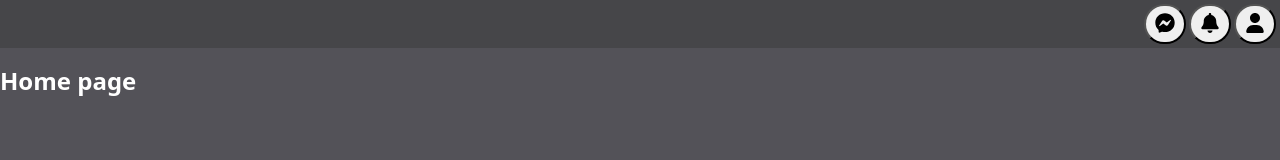
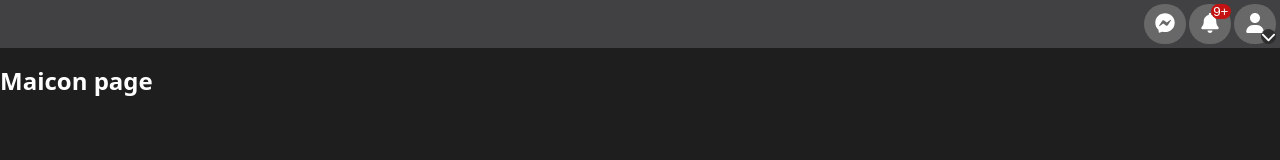
Before and after one commit to MCosta093/0.7.1, a plain HTML site: page index.html in a window 1280 px wide. Drawn offline with Linux system fonts and the light colour scheme.

Commit message:
correções em aula

```diff
--- a/index.html
+++ b/index.html
@@ -1,5 +1,5 @@
 <!DOCTYPE html>
-<html lang="en">
+<html lang="br">
   <head>
     <title>Home</title>
     <meta charset="UTF-8" />
@@ -10,10 +10,11 @@
     <nav>
       <div class="barra">
       <button><svg xmlns="http://www.w3.org/2000/svg" viewBox="0 0 512 512"><!--! Font Awesome Pro 6.2.1 by @fontawesome - https://fontawesome.com License - https://fontawesome.com/license (Commercial License) Copyright 2022 Fonticons, Inc. --><path d="M256.55 8C116.52 8 8 110.34 8 248.57c0 72.3 29.71 134.78 78.07 177.94 8.35 7.51 6.63 11.86 8.05 58.23A19.92 19.92 0 0 0 122 502.31c52.91-23.3 53.59-25.14 62.56-22.7C337.85 521.8 504 423.7 504 248.57 504 110.34 396.59 8 256.55 8zm149.24 185.13l-73 115.57a37.37 37.37 0 0 1-53.91 9.93l-58.08-43.47a15 15 0 0 0-18 0l-78.37 59.44c-10.46 7.93-24.16-4.6-17.11-15.67l73-115.57a37.36 37.36 0 0 1 53.91-9.93l58.06 43.46a15 15 0 0 0 18 0l78.41-59.38c10.44-7.98 24.14 4.54 17.09 15.62z"/></svg></button>
-      <button><svg xmlns="http://www.w3.org/2000/svg" viewBox="0 0 448 512"><!--! Font Awesome Pro 6.2.1 by @fontawesome - https://fontawesome.com License - https://fontawesome.com/license (Commercial License) Copyright 2022 Fonticons, Inc. --><path d="M224 0c-17.7 0-32 14.3-32 32V51.2C119 66 64 130.6 64 208v18.8c0 47-17.3 92.4-48.5 127.6l-7.4 8.3c-8.4 9.4-10.4 22.9-5.3 34.4S19.4 416 32 416H416c12.6 0 24-7.4 29.2-18.9s3.1-25-5.3-34.4l-7.4-8.3C401.3 319.2 384 273.9 384 226.8V208c0-77.4-55-142-128-156.8V32c0-17.7-14.3-32-32-32zm45.3 493.3c12-12 18.7-28.3 18.7-45.3H224 160c0 17 6.7 33.3 18.7 45.3s28.3 18.7 45.3 18.7s33.3-6.7 45.3-18.7z"/></svg></button>
-      <button><svg xmlns="http://www.w3.org/2000/svg" viewBox="0 0 448 512"><!--! Font Awesome Pro 6.2.1 by @fontawesome - https://fontawesome.com License - https://fontawesome.com/license (Commercial License) Copyright 2022 Fonticons, Inc. --><path d="M224 256c70.7 0 128-57.3 128-128S294.7 0 224 0S96 57.3 96 128s57.3 128 128 128zm-45.7 48C79.8 304 0 383.8 0 482.3C0 498.7 13.3 512 29.7 512H418.3c16.4 0 29.7-13.3 29.7-29.7C448 383.8 368.2 304 269.7 304H178.3z"/></svg></button>
+      <button class="msg"><span>9+</span><svg xmlns="http://www.w3.org/2000/svg" viewBox="0 0 448 512"><!--! Font Awesome Pro 6.2.1 by @fontawesome - https://fontawesome.com License - https://fontawesome.com/license (Commercial License) Copyright 2022 Fonticons, Inc. --><path d="M224 0c-17.7 0-32 14.3-32 32V51.2C119 66 64 130.6 64 208v18.8c0 47-17.3 92.4-48.5 127.6l-7.4 8.3c-8.4 9.4-10.4 22.9-5.3 34.4S19.4 416 32 416H416c12.6 0 24-7.4 29.2-18.9s3.1-25-5.3-34.4l-7.4-8.3C401.3 319.2 384 273.9 384 226.8V208c0-77.4-55-142-128-156.8V32c0-17.7-14.3-32-32-32zm45.3 493.3c12-12 18.7-28.3 18.7-45.3H224 160c0 17 6.7 33.3 18.7 45.3s28.3 18.7 45.3 18.7s33.3-6.7 45.3-18.7z"/></svg></button>
+      <button class="flag"><svg xmlns="http://www.w3.org/2000/svg" viewBox="0 0 512 512"><!--! Font Awesome Pro 6.2.1 by @fontawesome - https://fontawesome.com License - https://fontawesome.com/license (Commercial License) Copyright 2022 Fonticons, Inc. --><path d="M233.4 406.6c12.5 12.5 32.8 12.5 45.3 0l192-192c12.5-12.5 12.5-32.8 0-45.3s-32.8-12.5-45.3 0L256 338.7 86.6 169.4c-12.5-12.5-32.8-12.5-45.3 0s-12.5 32.8 0 45.3l192 192z"/></svg><svg xmlns="http://www.w3.org/2000/svg" viewBox="0 0 448 512"><!--! Font Awesome Pro 6.2.1 by @fontawesome - https://fontawesome.com License - https://fontawesome.com/license (Commercial License) Copyright 2022 Fonticons, Inc. --><path d="M224 256c70.7 0 128-57.3 128-128S294.7 0 224 0S96 57.3 96 128s57.3 128 128 128zm-45.7 48C79.8 304 0 383.8 0 482.3C0 498.7 13.3 512 29.7 512H418.3c16.4 0 29.7-13.3 29.7-29.7C448 383.8 368.2 304 269.7 304H178.3z"/></svg></button>
+
     </div>
     </nav>
-      <h1>Home page</h1>
+      <h1>Maicon page</h1>
   </body>
 </html>
--- a/styles.css
+++ b/styles.css
@@ -1,14 +1,12 @@
 * {
   box-sizing: border-box;
 }
-
 body {
   margin: 0;
   font-family: system-ui, sans-serif;
   color: white;
-  background-color: rgba(15, 14, 22, 0.712);
+  background-color: rgba(0, 0, 0, 0.884);
 }
-
 .barra {
   position: relative;
   display: flex;
@@ -16,8 +14,8 @@ body {
   justify-content: right;
   padding: 4px;
   gap: 0.2rem;
-  border-bottom: none;
-  background-color: rgba(69, 69, 71, 0.877);
+  border-bottom: 1px white;
+  background-color: rgba(69, 69, 71, 0.911);
 }
 button {
   position: relative;
@@ -25,11 +23,33 @@ button {
   width: 10px;
   min-width: 42px;
   border-radius: 500px;
-
+  background-color: rgb(104, 104, 104);
+  border: none;
 }
-svg{
+svg {
   width: 20px;
   height: 20px;
+  fill: white;
+}
+.flag svg:first-child {
+  position: absolute;
+  width: 15px;
+  height: 15px;
+  right: 0;
+  bottom: 0;
+  border-radius: 500px;
+  background-color: rgba(43, 42, 42, 0.89);
+}
+span {
+  position: absolute;
+  right: 0;
+  top: 0;
+  color: white;
+  width: 15px;
+  height: 15px;
+  border-radius: 500px;
+  background-color: rgb(197, 18, 18);
+  min-width: 20px;
 }
 h1 {
   font-weight: bold;
```
